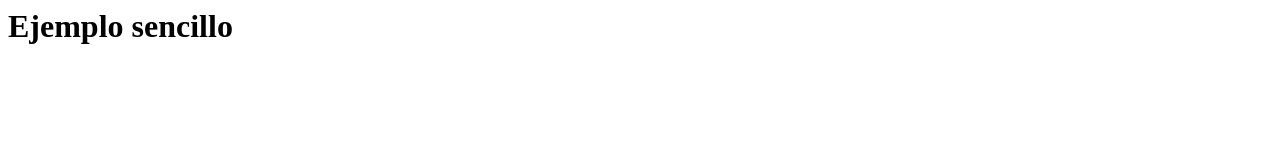
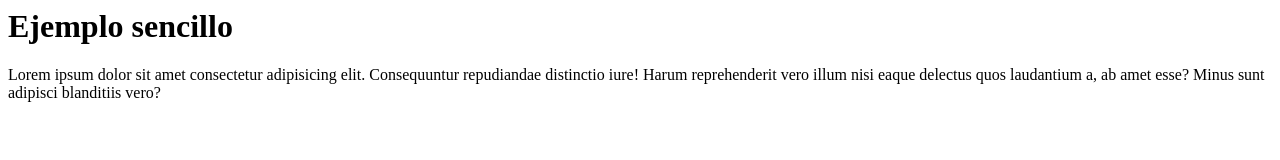
Before and after one commit to jgallud/uno, a plain HTML site: page index.html in a window 1280 px wide. Drawn offline with Linux system fonts and the light colour scheme.

Commit message:
nueva version

```diff
--- a/index.html
+++ b/index.html
@@ -4,5 +4,6 @@
     </head>
     <body>
         <h1>Ejemplo sencillo</h1>
+        <p>Lorem ipsum dolor sit amet consectetur adipisicing elit. Consequuntur repudiandae distinctio iure! Harum reprehenderit vero illum nisi eaque delectus quos laudantium a, ab amet esse? Minus sunt adipisci blanditiis vero?</p>
     </body>
 </html>
```
